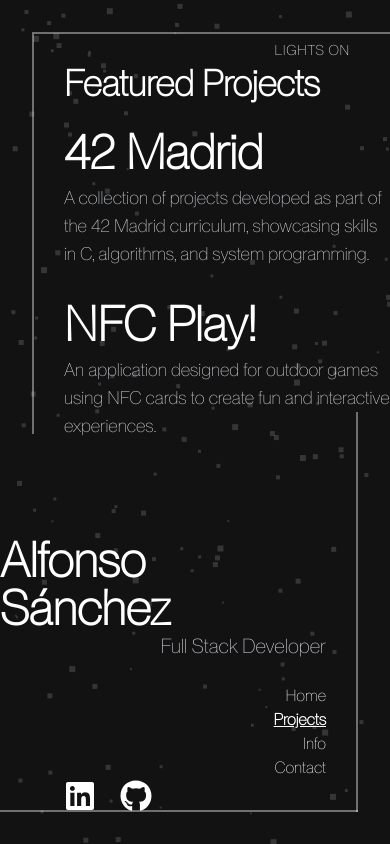
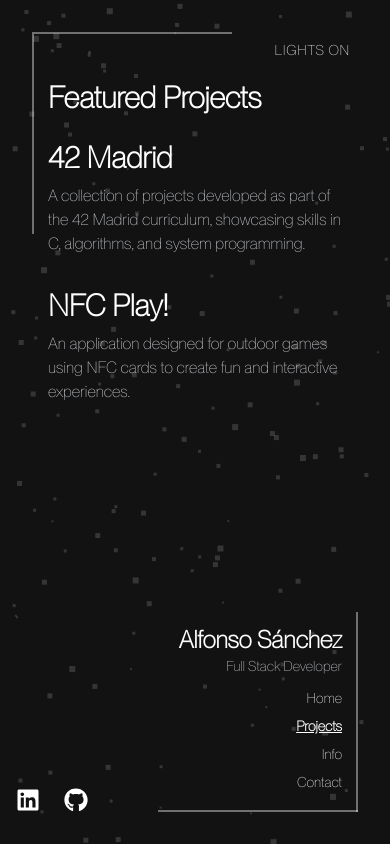
Before and after one commit to alfonso7199/portfolio, a React (Vite) app: page / in a window 390 px wide. Both pictures are taken after a click on the button "Projects". Built offline with nearby package versions, Linux system fonts and the light colour scheme.

Commit message:
responsive

```diff
--- a/src/components/Content.tsx
+++ b/src/components/Content.tsx
@@ -10,26 +10,26 @@ export const Content: React.FC<ContentProps> = ({ activeSection }) => {
   const content = {
     home: (
       <div className="space-y-4 font-pp_neue_montrealthin">
-        <h1 className="text-4xl font-bold text-gray-900 dark:text-white">Welcome</h1>
-        <p className="text-xl text-gray-900 dark:text-white leading-relaxed">
+        <h1 className="text-3xl md:text-4xl font-bold text-gray-900 dark:text-white">Welcome</h1>
+        <p className="text-lg md:text-xl text-gray-900 dark:text-white leading-relaxed">
           On a journey to becoming a skilled full-stack developer, combining technology expertise with a love for building meaningful digital experiences.
         </p>
       </div>
     ),
     projects: (
       <div className="space-y-6 font-pp_neue_montrealthin">
-        <h2 className="text-4xl font-bold text-gray-900 dark:text-white">Featured Projects</h2>
+        <h2 className="text-3xl md:text-4xl font-bold text-gray-900 dark:text-white">Featured Projects</h2>
         <div className="space-y-8 mt-6">
           <div>
             <a
               href="https://github.com/alfonso7199/42-Madrid-alfsanch"
               target="_blank"
               rel="noopener noreferrer"
-              className="text-5xl font-semibold text-gray-900 dark:text-white hover:text-gray-600 dark:hover:text-gray-400 transition-colors"
+              className="text-3xl md:text-5xl font-semibold text-gray-900 dark:text-white hover:text-gray-600 dark:hover:text-gray-400 transition-colors"
             >
               42 Madrid
             </a>
-            <p className="text-lg text-gray-800 dark:text-gray-300 mt-2">
+            <p className="text-base md:text-lg text-gray-800 dark:text-gray-300 mt-2">
               A collection of projects developed as part of the 42 Madrid curriculum, showcasing skills in C, algorithms, and system programming.
             </p>
           </div>
@@ -38,23 +38,21 @@ export const Content: React.FC<ContentProps> = ({ activeSection }) => {
               href="https://github.com/alfonso7199/nfcPlay-"
               target="_blank"
               rel="noopener noreferrer"
-              className="text-5xl font-semibold text-gray-900 dark:text-white hover:text-gray-600 dark:hover:text-gray-400 transition-colors"
+              className="text-3xl md:text-5xl font-semibold text-gray-900 dark:text-white hover:text-gray-600 dark:hover:text-gray-400 transition-colors"
             >
               NFC Play!
             </a>
-            <p className="text-lg text-gray-800 dark:text-gray-300 mt-2">
+            <p className="text-base md:text-lg text-gray-800 dark:text-gray-300 mt-2">
               An application designed for outdoor games using NFC cards to create fun and interactive experiences.
             </p>
           </div>
         </div>
       </div>
     ),
-
-
     info: (
       <div className="space-y-4 font-pp_neue_montrealthin">
-        <h2 className="text-4xl font-bold text-gray-900 dark:text-white">About Me</h2>
-        <p className="text-xl text-gray-900 dark:text-white leading-relaxed">
+        <h2 className="text-3xl md:text-4xl font-bold text-gray-900 dark:text-white">About Me</h2>
+        <p className="text-lg md:text-xl text-gray-900 dark:text-white leading-relaxed">
           Full-stack development enthusiast with a background in multi-platform application studies and a strong passion for technology.
           Proficient in Java, C, and web development, I am always eager to explore new technologies and programming languages.
         </p>
@@ -62,8 +60,8 @@ export const Content: React.FC<ContentProps> = ({ activeSection }) => {
     ),
     contact: (
       <div className="space-y-4 font-pp_neue_montrealthin">
-        <h2 className="text-4xl font-bold text-gray-900 dark:text-white">Get in Touch</h2>
-        <p className="text-xl text-gray-900 dark:text-white leading-relaxed">
+        <h2 className="text-3xl md:text-4xl font-bold text-gray-900 dark:text-white">Get in Touch</h2>
+        <p className="text-lg md:text-xl text-gray-900 dark:text-white leading-relaxed">
           Let's work together! You can reach out to me on LinkedIn by clicking the icon below.
         </p>
       </div>
@@ -78,7 +76,7 @@ export const Content: React.FC<ContentProps> = ({ activeSection }) => {
         animate={{ opacity: 1, y: 0 }}
         exit={{ opacity: 0, y: -20 }}
         transition={{ duration: 0.4, ease: "easeInOut" }}
-        className="fixed left-16 top-16 max-w-xl"
+        className="fixed left-8 md:left-16 top-20 md:top-16 max-w-[calc(100%-4rem)] md:max-w-xl px-4 md:px-0"
       >
         {content[activeSection]}
       </motion.div>
--- a/src/components/CornerDecorations.tsx
+++ b/src/components/CornerDecorations.tsx
@@ -5,14 +5,14 @@ export const CornerDecorations: React.FC = () => {
     <>
       {/* Top-left corner */}
       <div className="fixed top-8 left-8 pointer-events-none">
-        <div className="w-[400px] h-[2px] bg-current dark:opacity-40 opacity-70"></div>
-        <div className="w-[2px] h-[400px] bg-current dark:opacity-40 opacity-70"></div>
+        <div className="w-[200px] md:w-[400px] h-[2px] bg-current dark:opacity-40 opacity-70"></div>
+        <div className="w-[2px] h-[200px] md:h-[400px] bg-current dark:opacity-40 opacity-70"></div>
       </div>
 
       {/* Bottom-right corner */}
       <div className="fixed bottom-8 right-8 pointer-events-none">
-        <div className="w-[400px] h-[2px] bg-current dark:opacity-40 opacity-70 absolute bottom-0 right-0"></div>
-        <div className="w-[2px] h-[400px] bg-current dark:opacity-40 opacity-70 absolute bottom-0 right-0"></div>
+        <div className="w-[200px] md:w-[400px] h-[2px] bg-current dark:opacity-40 opacity-70 absolute bottom-0 right-0"></div>
+        <div className="w-[2px] h-[200px] md:h-[400px] bg-current dark:opacity-40 opacity-70 absolute bottom-0 right-0"></div>
       </div>
     </>
   );
--- a/src/components/Navigation.tsx
+++ b/src/components/Navigation.tsx
@@ -16,12 +16,12 @@ const navItems: NavItem[] = [
 
 export const Navigation: React.FC<NavigationProps> = ({ activeSection, setActiveSection }) => {
   return (
-    <div className="fixed bottom-16 right-16 flex flex-col items-end font-pp_neue_montrealthin">
+    <div className="fixed bottom-12 md:bottom-16 right-12 md:right-16 flex flex-col items-end font-pp_neue_montrealthin">
       <motion.div
         initial={{ opacity: 0, y: 20 }}
         animate={{ opacity: 1, y: 0 }}
         transition={{ duration: 0.5 }}
-        className="text-5xl font-bold text-gray-900 dark:text-white"
+        className="text-2xl sm:text-3xl md:text-5xl font-bold text-gray-900 dark:text-white"
       >
         Alfonso Sánchez
       </motion.div>
@@ -29,7 +29,7 @@ export const Navigation: React.FC<NavigationProps> = ({ activeSection, setActive
         initial={{ opacity: 0, y: 20 }}
         animate={{ opacity: 1, y: 0 }}
         transition={{ duration: 0.5, delay: 0.1 }}
-        className="text-xl mb-6 text-gray-900 dark:text-gray-300"
+        className="text-sm sm:text-base md:text-xl mb-2 md:mb-6 text-gray-900 dark:text-gray-300"
       >
         Full Stack Developer
       </motion.div>
@@ -41,7 +41,7 @@ export const Navigation: React.FC<NavigationProps> = ({ activeSection, setActive
             animate={{ opacity: 1, x: 0 }}
             transition={{ duration: 0.3, delay: index * 0.1 }}
             onClick={() => setActiveSection(id)}
-            className="group text-base text-gray-900 dark:text-white hover:text-gray-600 dark:hover:text-gray-400 transition-colors duration-300 ease-in-out"
+            className="group text-sm sm:text-base text-gray-900 dark:text-white hover:text-gray-600 dark:hover:text-gray-400 transition-colors duration-300 ease-in-out py-1"
           >
             <motion.span
               layout
--- a/src/components/SocialLinks.tsx
+++ b/src/components/SocialLinks.tsx
@@ -8,7 +8,7 @@ interface SocialLinksProps {
 
 export const SocialLinks: React.FC<SocialLinksProps> = ({ className = '', showLabels = false }) => {
   return (
-    <div className={`flex gap-6 items-center ${className}`}>
+    <div className={`flex gap-6 items-center ${className} fixed left-4 md:left-16 bottom-8`}>
       {showLabels ? (
         <>
           <a
@@ -38,7 +38,7 @@ export const SocialLinks: React.FC<SocialLinksProps> = ({ className = '', showLa
             rel="noopener noreferrer"
             className="text-current hover:text-gray-600 dark:hover:text-gray-300 transition-colors"
           >
-            <FaLinkedin size={32} />
+            <FaLinkedin size={28} className="md:w-8 md:h-8 w-6 h-6" />
           </a>
           <a
             href="https://github.com/alfonso7199"
@@ -46,7 +46,7 @@ export const SocialLinks: React.FC<SocialLinksProps> = ({ className = '', showLa
             rel="noopener noreferrer"
             className="text-current hover:text-gray-600 dark:hover:text-gray-300 transition-colors"
           >
-            <FaGithub size={32} />
+            <FaGithub size={28} className="md:w-8 md:h-8 w-6 h-6" />
           </a>
         </>
       )}
```
